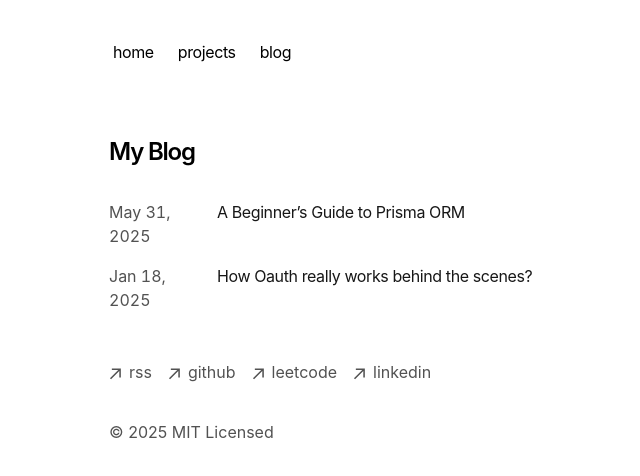
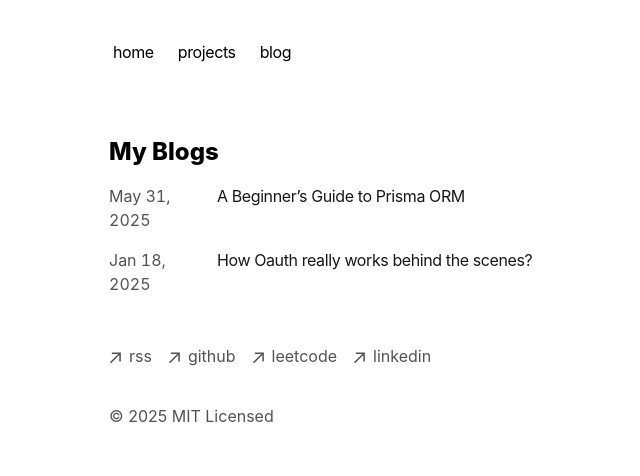
Before and after one commit to deep-vinci/portfolio, a Next.js app: page /blog in a window 1280 px wide. Shown: the top 476 px of the page, without its empty margins (243-883 px from the left). Built offline with nearby package versions, Linux system fonts and the light colour scheme.

Commit message:
fix: keep the "My blogs" header contained to the component

```diff
--- a/app/blog/page.tsx
+++ b/app/blog/page.tsx
@@ -1,15 +1,15 @@
-import { BlogPosts } from 'app/components/posts'
+import { BlogPosts } from "app/components/posts";
 
 export const metadata = {
-  title: 'Blog',
-  description: 'Read my blog.',
-}
+    title: "Blog",
+    description: "Read my blog.",
+};
 
 export default function Page() {
-  return (
-    <section>
-      <h1 className="font-semibold text-2xl mb-8 tracking-tighter">My Blog</h1>
-      <BlogPosts />
-    </section>
-  )
+    return (
+        <section>
+            {/* <h1 className="font-semibold text-2xl mb-8 tracking-tighter">My Blog</h1> */}
+            <BlogPosts />
+        </section>
+    );
 }
--- a/app/components/posts.tsx
+++ b/app/components/posts.tsx
@@ -6,6 +6,7 @@ export function BlogPosts() {
 
     return (
         <div>
+            <h2 className="text-2xl mb-4 font-extrabold">My Blogs</h2>
             {allBlogs
                 .sort((a, b) => {
                     if (
```
